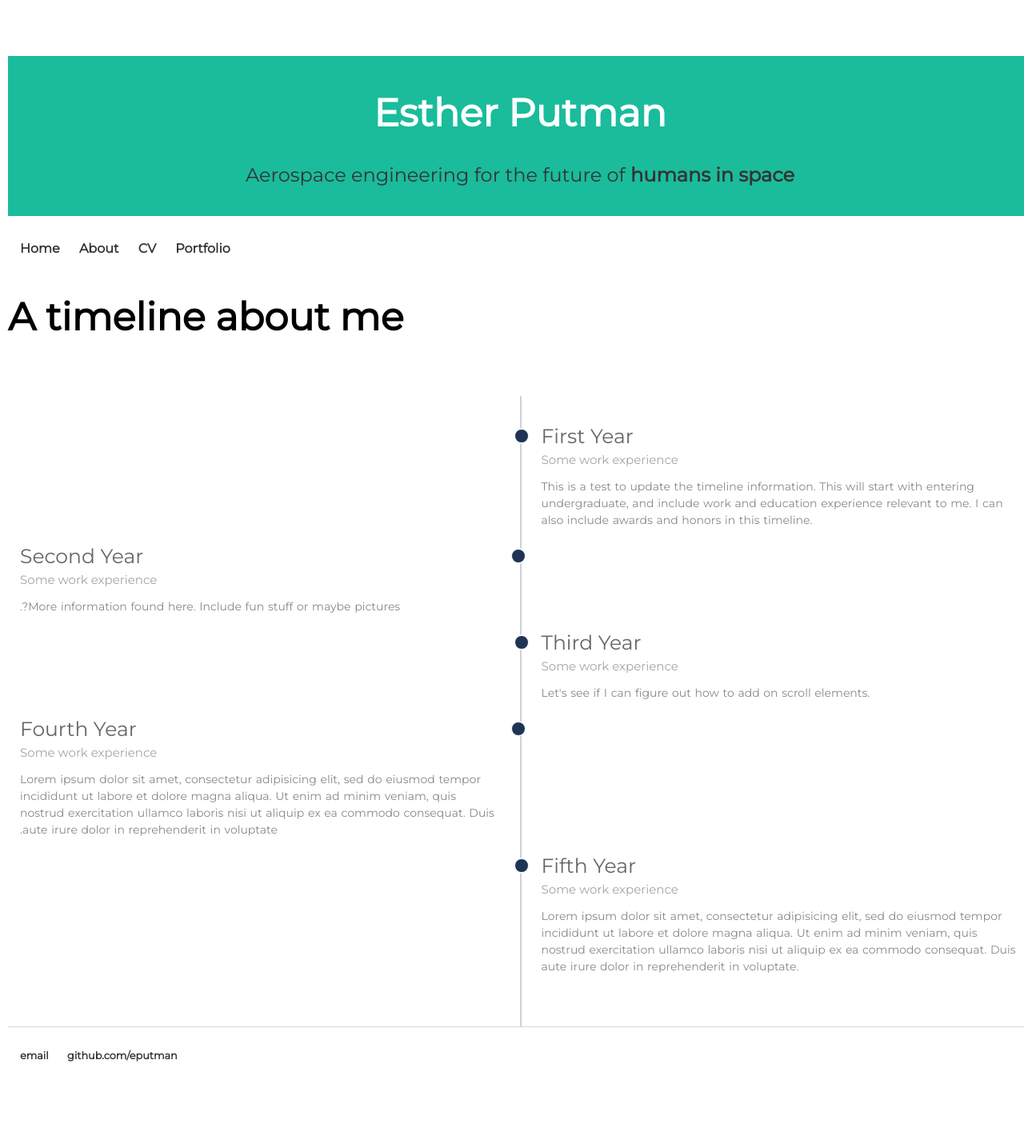
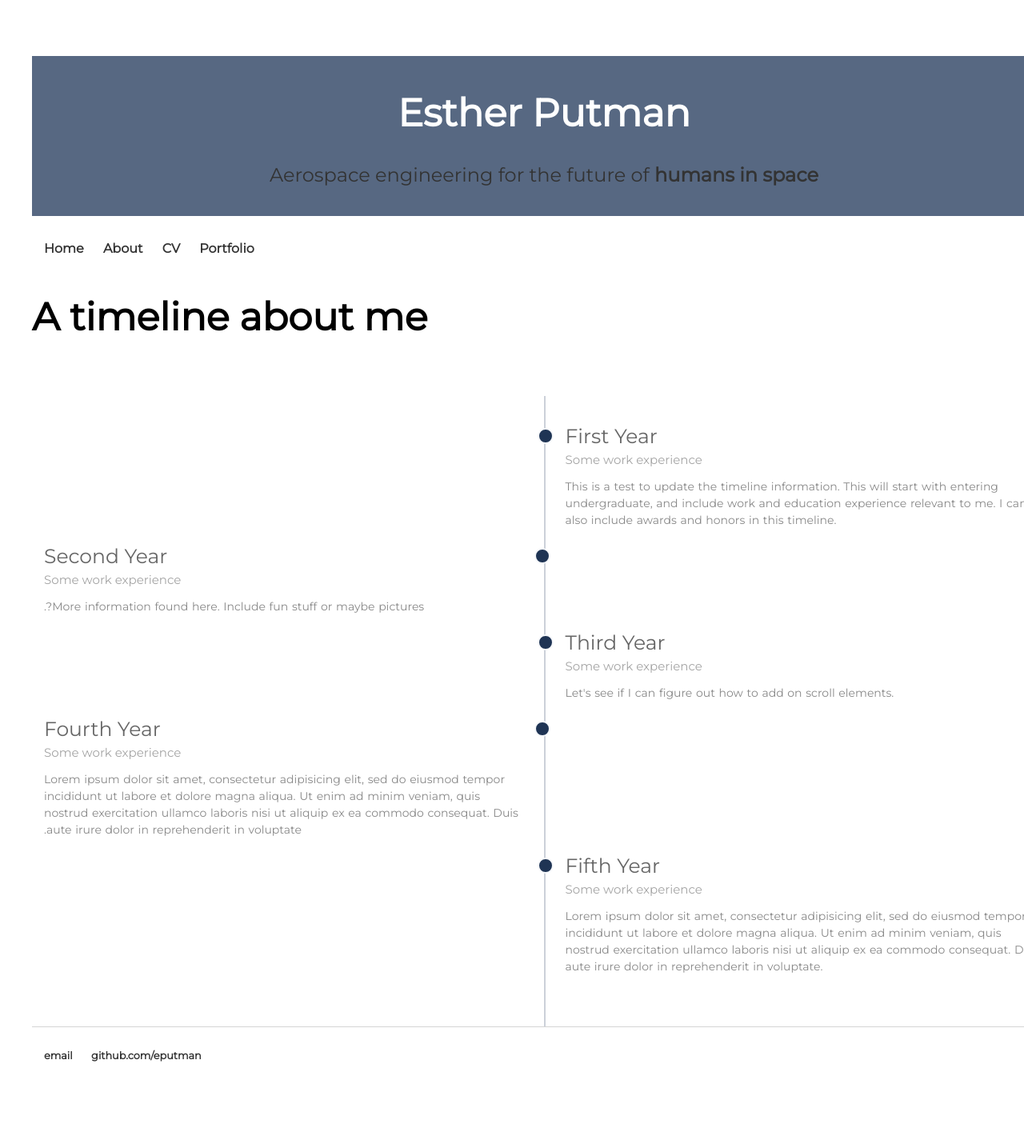
Before and after one commit to eputman/eputman.github.io, a Jekyll site: the page built from about/index.html, in a window 1280 px wide. Shown: the whole page at 80% size. Built offline with Jekyll 4.4.1, drawn with Linux system fonts in a browser that asks for light colours; after the commit the page ends 1385 px from its top, so only the background shows below that.

Commit message:
Update timeline.css

```diff
--- a/css/timeline.css
+++ b/css/timeline.css
@@ -4,12 +4,12 @@
 .header {
   padding: 10px;
   text-align: center;
-  background: #1abc9c;
+  background: #576882;
   color: white;
 }
 body {
-    margin: 60px auto;
-    padding: 10px;
+    margin: 60px 30px 20px 30px;
+    padding: 10px 10px 10px 10px;
     width: 100%;
 }
 nav ul, footer ul {
```
